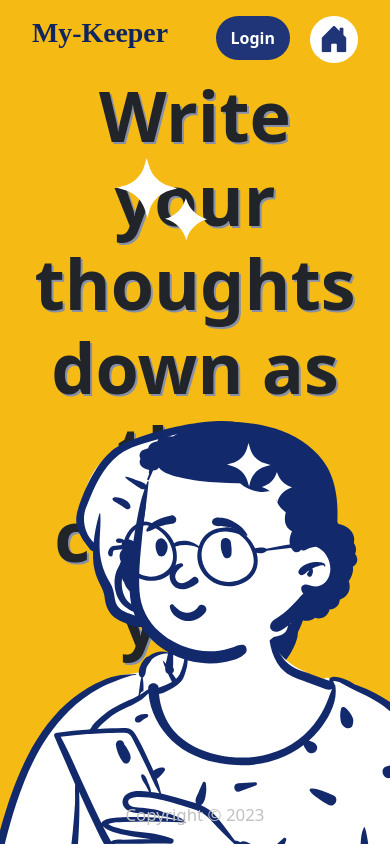
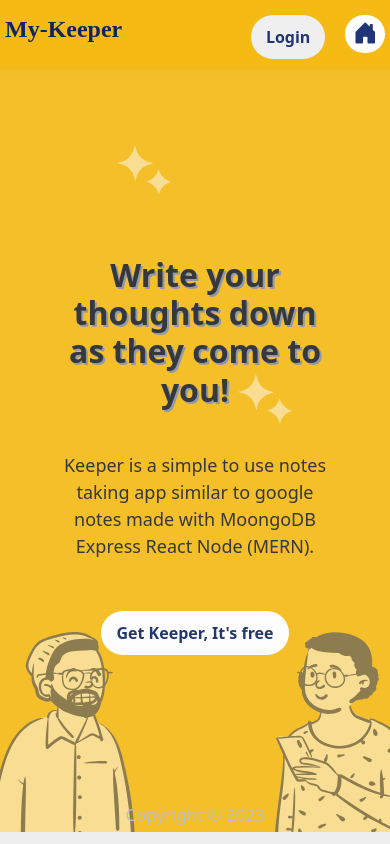
Before and after one commit to shivansh090/MyKeeper, a React (Create React App) app: page / in a window 390 px wide. Shown: the top 844 px of the page. Built offline with nearby package versions, Linux system fonts and the light colour scheme; a web font is replaced by a local one.

Commit message:
style: made components responsive

```diff
--- a/public/styles.css
+++ b/public/styles.css
@@ -107,15 +107,19 @@ footer p {
     word-wrap: break-word;
 }
 
-
+.buttondash {
+    color: #102462 !important;
+    background-color: white !important;
+}
 .dash{
-  min-height: 88vh;
+  min-height: 90.4vh;
   width: 100vw;
   background-color: #f5ba13;
   display: flex;
   justify-content: center;
   align-items: center;
   position: relative;
+  opacity: 0.9;
 }
 .dashcont{
   padding-top: 10px;
@@ -149,8 +153,38 @@ footer p {
 .btn-home{
   color: #1f3578;
   background-color: white;
-  padding: 0 9px 2px;
+  padding: 0 0.49rem 2px;
   margin-left: 10px;
   border: none;
   border-radius: 50px;
 }
+
+@media only screen and (max-width: 850px) {
+  header{
+    padding: 15px 5px 10px;
+  }
+  header h1{
+    font-size:x-large;
+  }
+  .dashcont h1{
+    font-size: 2rem;
+  }
+  .dashcont{
+    width: 70%;
+  }
+ .dashimg {
+  z-index: -1;
+  opacity: 0.5;
+ }
+ .dashimg img{
+  height: 200px !important;
+ }
+ .dashstar img{
+  height: 50px !important;
+}
+.collapse{
+  transition: all 0.45s ease-in-out;
+  width: 280px !important;
+  right: 20px !important;
+}
+}
--- a/src/components/App.jsx
+++ b/src/components/App.jsx
@@ -5,12 +5,12 @@ import { BrowserRouter as Router, Route, Routes, Navigate } from 'react-router-d
 import Login from './Login';
 import Dash from './Dash'; // Import your Dash component
 import NotesWrap from './NotesWrap';
-
+import  Getpath  from "./Getpath";
 function App() {
   const [isAuthenticated, setIsAuthenticated] = useState(false);
   const [username, setUsername]=useState('');
-  const [isSignUp, setSignUp]= useState(true);
-  console.log(isSignUp)
+  const [isSignUp, setSignUp]= useState(false);
+  const [path,setpath]=useState(null);
   const handleLogin = () => {
     // Perform login logic (set isAuthenticated to true)
     setIsAuthenticated(true);
@@ -21,6 +21,7 @@ function App() {
  const handleUsername = (prop) =>{
     setUsername(prop);
  }
+ const setpathname=(prop)=>setpath(prop);
   const handleLogout = () => {
     // Perform logout logic (set isAuthenticated to false)
     setIsAuthenticated(false);
@@ -30,10 +31,11 @@ function App() {
   }
   return (
     <div>
-       <Router>
-    <Header isloggedin={isAuthenticated} username={username} setSignUp={toggleSignUp} isSignUp={isSignUp}/>
+
+       <Router><Getpath setpath={setpathname}/>
+    <Header isloggedin={isAuthenticated} username={username} setSignUp={toggleSignUp} isSignUp={isSignUp} path={path}/>
     <Routes>
-      <Route path="/" element={<Dash setSignUp={toggleSignUp}/>} />
+      <Route path="/" element={<Dash />} />
       <Route path="/login" element={<Login isAuthenticated={isAuthenticated} onLogin={handleLogin} setusername={handleUsername} isSignUp={isSignUp}/>}/>
 
       {/* <PrivateRoute path="/user" component={NotesWrap} isAuthenticated={isAuthenticated} /> */}
--- a/src/components/Dash.jsx
+++ b/src/components/Dash.jsx
@@ -4,7 +4,7 @@ import hum2 from '../images/human-2.svg'
 import str1 from '../images/stars.svg'
 import { Link } from 'react-router-dom'
 
-const Dash = ({setSignUp}) => {
+const Dash = () => {
     return (
         <div className='dash'>
             <div className="dashcont">
@@ -12,13 +12,13 @@ const Dash = ({setSignUp}) => {
 
                 <p>Keeper is a simple to use notes taking app similar to google notes made with MoongoDB Express React Node (MERN). </p>
                 <Link to={"/login"}>
-                <button onClick={setSignUp} style={{ backgroundColor: "#1f3578", color: "white" }} className="button">Get Keeper, It's free</button>
+                <button  style={{ backgroundColor: "#1f3578", color: "white" }} className="button buttondash">Get Keeper, It's free</button>
                 </Link>
             </div>
-            <div style={{ left: "0", bottom: "0" }} className="dashimg "><img style={{ height: "70vh" }} src={hum1} alt='img'></img></div>
+            <div style={{ left: "0", bottom: "0" }} className="dashimg"><img style={{ height: "70vh" }} src={hum1} alt='img'></img></div>
             <div style={{ right: "0", bottom: "0" }} className="dashimg "><img style={{ height: "70vh" }} src={hum2} alt='img'></img></div>
-            <div style={{ left: "30%", top: "10%" }} className='dashimg'><img src={str1} alt='img'></img></div>
-            <div style={{ right: "25%", top: "40%" }} className='dashimg'><img style={{ height: "60px", }} src={str1} alt='img'></img></div>
+            <div style={{ left: "30%", top: "10%" }} className='dashimg dashstar'><img src={str1} alt='img'></img></div>
+            <div style={{ right: "25%", top: "40%" }} className='dashimg dashstar'><img style={{ height: "60px", }} src={str1} alt='img'></img></div>
         </div>
     )
 }
--- /dev/null
+++ b/src/components/Getpath.jsx
@@ -0,0 +1,8 @@
+import React from 'react'
+import { useLocation } from 'react-router-dom'
+
+ const Getpath = ({setpath}) => {
+    setpath(useLocation().pathname);
+  return null
+}
+export default Getpath;
--- a/src/components/Header.jsx
+++ b/src/components/Header.jsx
@@ -1,25 +1,29 @@
 import React from "react";
 import { Link } from "react-router-dom";
-function Header({ isloggedin, username, setSignUp, isSignUp }) {
+function Header({ isloggedin, username, setSignUp, isSignUp,path }) {
     return (
         <div>
             <header>
-                <h1 style={isloggedin ? { color: "white" } : {}}>My-Keeper</h1>
+                <h1 style={isloggedin ? path==='/user' ? { color: "white" }:{}: {}}>My-Keeper</h1>
                 <div className="right">
-                    {!isloggedin ? !isSignUp ? <>
+                    {(path!=='/user') ? (path==='/')?
+                    <Link to={"/login"}>
+                    <button style={{ color: "#1f3578" }} className="button">Login</button>
+                </Link>:
+                    !isSignUp ? <>
                         <Link to={"/login"}>
                             <button onClick={setSignUp} style={{ color: "#1f3578" }} className="button">Sign Up</button>
                         </Link></> : <>
                         <Link to={"/login"}>
                             <button onClick={setSignUp} style={{ backgroundColor: "#1f3578", color: "white" }} className="button">Login</button>
                         </Link>
-                    </> : <div className="profile">
-                        <h2><i style={isloggedin ? { color: "white" } : {}} class="bi bi-person-circle"></i></h2>
-                        <p>{username.charAt(0).toUpperCase() + username.slice(1)}</p>
+                    </> :  <div className="profile">
+                        <h2 style={{marginBottom:"0px"}}><i style={isloggedin ? { color: "white" } : {}} class="bi bi-person-circle"></i></h2>
+                        <p style={{marginBottom:"0.4rem"}}>{username.charAt(0).toUpperCase() + username.slice(1)}</p>
                     </div>
                     }
                     <Link to={"/"}>
-                        <button className="btn-home"><i style={{ fontSize: "30px" }} class="bi bi-house-door-fill"></i></button>
+                        <button className="btn-home"><i style={{ fontSize: "1.5rem" }} class="bi bi-house-door-fill"></i></button>
                     </Link>
                 </div>
             </header>
--- a/src/components/Login.css
+++ b/src/components/Login.css
@@ -7,7 +7,7 @@
     justify-content: center;
     flex-direction: column;
     gap: 20px;
-    height: 88vh;
+    height: 90.3vh;
     font-family: Cambria, Cochin, Georgia, Times, "Times New Roman", serif;
     background-image: url('https://colorlib.com/etc/lf/Login_v12/images/img-01.jpg');
 z-index: 10;
@@ -112,3 +112,13 @@ z-index: 10;
     flex-direction: column;
     height: 62px;
   }
+
+  @media only screen and (max-width: 850px) {
+    .loginimg {
+      display: none;
+    }
+
+    .input-container input, .button-container{
+      width: 330px;
+    }
+  }
--- a/src/components/Login.jsx
+++ b/src/components/Login.jsx
@@ -12,7 +12,7 @@ const Login = ({ isAuthenticated, onLogin, setusername, isSignUp }) => {
 // console.log(location.pathname)
 
 useEffect(()=>{
-isSignUp? setErrorMessages({ name: 'login', message:"Alredy have an account? Go to Login!" }):setErrorMessages({ name: 'login', message:"New users... Please SignUp" })
+isSignUp? setErrorMessages({ name: 'login', message:"Alredy have an account? Go to Login!" }):setErrorMessages({ name: 'login', message:"New user?  SignUp to create new account!" })
 },[isSignUp])
   const handleSubmit = async (event) => {
     event.preventDefault();
```
